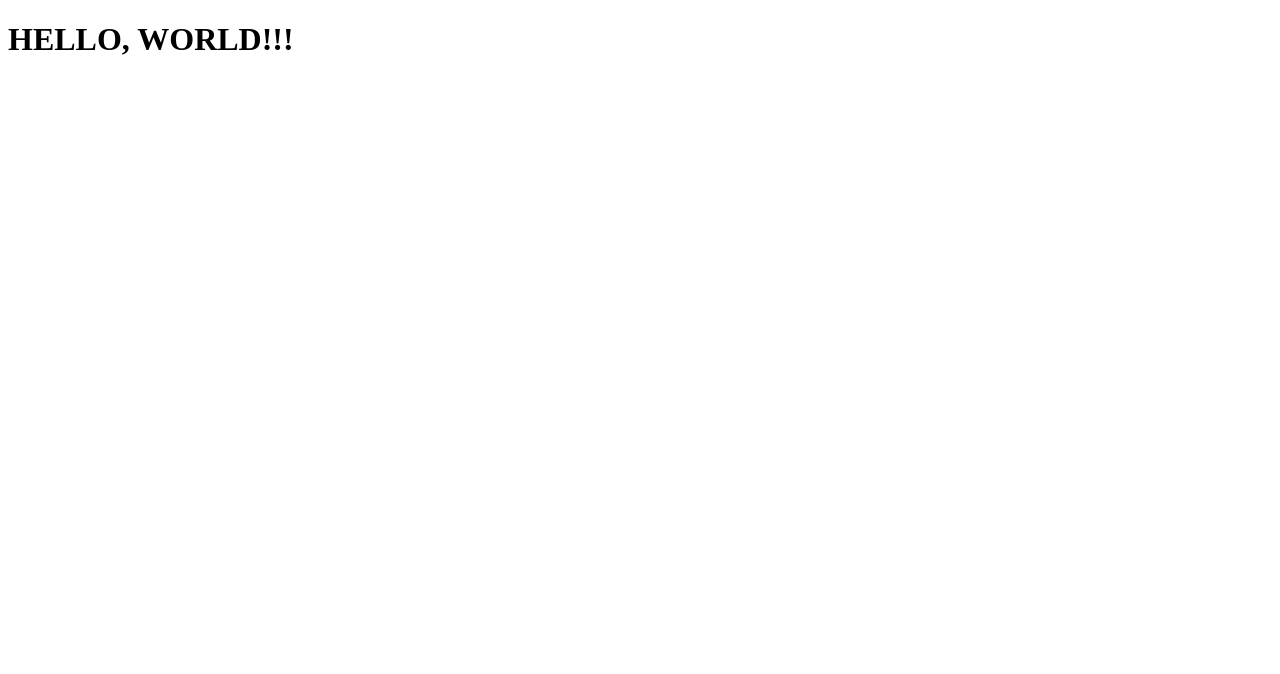
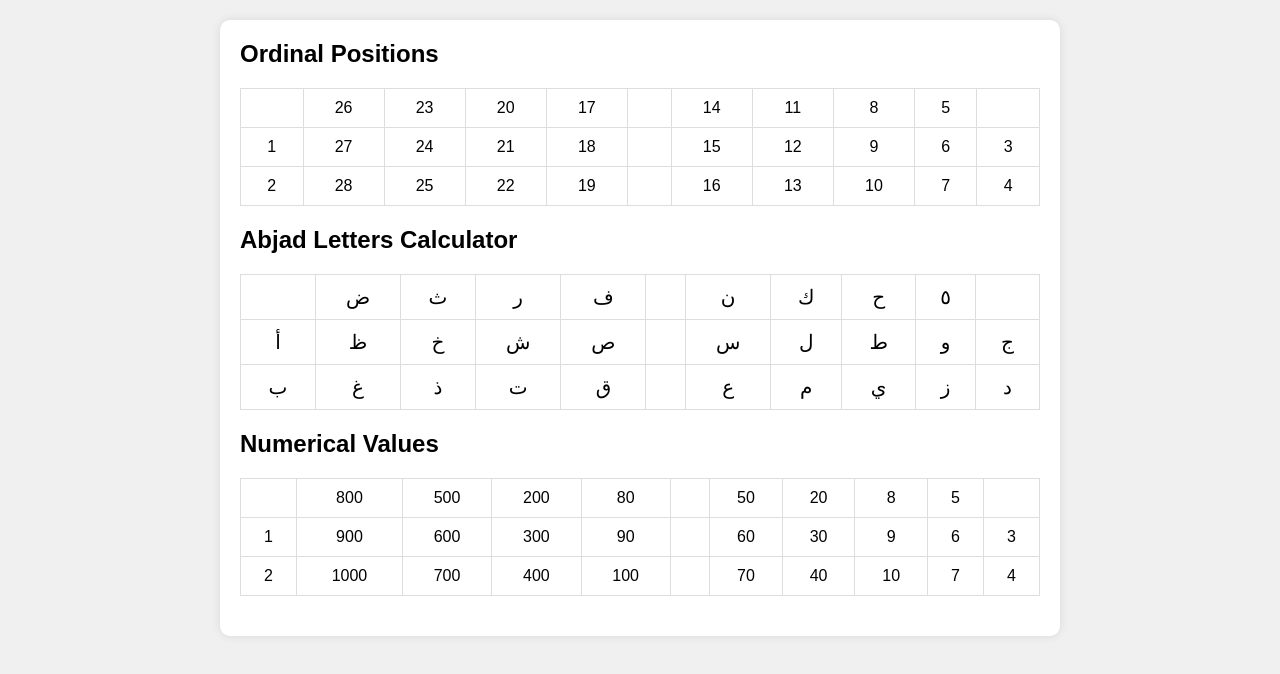
Before and after one commit to tiftikhar775/Abjad-Calculator, a plain HTML site: page index.html in a window 1280 px wide. Drawn offline with Linux system fonts and the light colour scheme.

Commit message:
added visual for tables, and buttons for abjad calculator

```diff
--- a/index.html
+++ b/index.html
@@ -4,10 +4,143 @@
     <meta charset="UTF-8">
     <meta name="viewport" content="width=device-width, initial-scale=1.0">
     <title>Abjad Calculator</title>
+    <link rel="stylesheet" href="style.css">
 </head>
 <body>
-    <h1>
-        HELLO, WORLD!!!
-    </h1>
+    <div class="table-container">
+        <!-- Ordinal Positions Table -->
+        <h2>Ordinal Positions</h2>
+        <table>
+            <tr>
+                <td></td> <!-- Gap -->
+                <td>26</td>
+                <td>23</td>
+                <td>20</td>
+                <td>17</td>
+                <td></td> <!-- Gap -->
+                <td>14</td>
+                <td>11</td>
+                <td>8</td>
+                <td>5</td>
+                <td></td> <!-- Gap -->
+            </tr>
+            <tr>
+                <td>1</td>
+                <td>27</td>
+                <td>24</td>
+                <td>21</td>
+                <td>18</td>
+                <td></td> <!-- Gap -->
+                <td>15</td>
+                <td>12</td>
+                <td>9</td>
+                <td>6</td>
+                <td>3</td>
+            </tr>
+            <tr>
+                <td>2</td>
+                <td>28</td>
+                <td>25</td>
+                <td>22</td>
+                <td>19</td>
+                <td></td> <!-- Gap -->
+                <td>16</td>
+                <td>13</td>
+                <td>10</td>
+                <td>7</td>
+                <td>4</td>
+            </tr>
+        </table>
+
+        <!-- Abjad Letters Calculator Table -->
+        <h2>Abjad Letters Calculator</h2>
+        <table>
+            <tr>
+                <td></td> <!-- Gap -->
+                <td id="calcBtn"><button class="abjad-calc-button">ض</button></td>
+                <td id="calcBtn"><button class="abjad-calc-button">ث</button></td>
+                <td id="calcBtn"><button class="abjad-calc-button">ر</button></td>
+                <td id="calcBtn"><button class="abjad-calc-button">ف</button></td>
+                <td></td> <!-- Gap -->
+                <td id="calcBtn"><button class="abjad-calc-button">ن</button></td>
+                <td id="calcBtn"><button class="abjad-calc-button">ك</button></td>
+                <td id="calcBtn"><button class="abjad-calc-button">ح</button></td>
+                <td id="calcBtn"><button class="abjad-calc-button">٥</button></td>
+                <td></td> <!-- Gap -->
+            </tr>
+            <tr>
+                <td id="calcBtn"><button class="abjad-calc-button">أ</button></td>
+                <td id="calcBtn"><button class="abjad-calc-button">ظ</button></td>
+                <td id="calcBtn"><button class="abjad-calc-button">خ</button></td>
+                <td id="calcBtn"><button class="abjad-calc-button">ش</button></td>
+                <td id="calcBtn"><button class="abjad-calc-button">ص</button></td>
+                <td></td> <!-- Gap -->
+                <td id="calcBtn"><button class="abjad-calc-button">س</button></td>
+                <td id="calcBtn"><button class="abjad-calc-button">ل</button></td>
+                <td id="calcBtn"><button class="abjad-calc-button">ط</button></td>
+                <td id="calcBtn"><button class="abjad-calc-button">و</button></td>
+                <td id="calcBtn"><button class="abjad-calc-button">ج</button></td>
+            </tr>
+            <tr>
+                <td id="calcBtn"><button class="abjad-calc-button">ب</button></td>
+                <td id="calcBtn"><button class="abjad-calc-button">غ</button></td>
+                <td id="calcBtn"><button class="abjad-calc-button">ذ</button></td>
+                <td id="calcBtn"><button class="abjad-calc-button">ت</button></td>
+                <td id="calcBtn"><button class="abjad-calc-button">ق</button></td>
+                <td></td> <!-- Gap -->
+                <td id="calcBtn"><button class="abjad-calc-button">ع</button></td>
+                <td id="calcBtn"><button class="abjad-calc-button">م</button></td>
+                <td id="calcBtn"><button class="abjad-calc-button">ي</button></td>
+                <td id="calcBtn"><button class="abjad-calc-button">ز</button></td>
+                <td id="calcBtn"><button class="abjad-calc-button">د</button></td>
+            </tr>
+        </table>
+
+        <!--Numerical Values Table-->
+        <h2>Numerical Values</h2>
+        <table>
+            <tr>
+                <td></td> <!-- Gap -->
+                <td>800</td>
+                <td>500</td>
+                <td>200</td>
+                <td>80</td>
+                <td></td> <!-- Gap -->
+                <td>50</td>
+                <td>20</td>
+                <td>8</td>
+                <td>5</td>
+                <td></td> <!-- Gap -->
+            </tr>
+            <tr>
+                <td>1</td>
+                <td>900</td>
+                <td>600</td>
+                <td>300</td>
+                <td>90</td>
+                <td></td> <!-- Gap -->
+                <td>60</td>
+                <td>30</td>
+                <td>9</td>
+                <td>6</td>
+                <td>3</td>
+            </tr>
+            <tr>
+                <td>2</td>
+                <td>1000</td>
+                <td>700</td>
+                <td>400</td>
+                <td>100</td>
+                <td></td> <!-- Gap -->
+                <td>70</td>
+                <td>40</td>
+                <td>10</td>
+                <td>7</td>
+                <td>4</td>
+            </tr>
+
+
+
+        </table>
 </body>
 </html>
--- a/style.css
+++ b/style.css
@@ -0,0 +1,72 @@
+body {
+    font-family: Arial, sans-serif;
+    display: flex;
+    flex-direction: column;
+    align-items: center;
+    margin: 0;
+    background-color: #f0f0f0;
+    padding: 20px;
+}
+
+.table-container {
+    overflow-x: auto;
+    width: 100%;
+    max-width: 800px;
+    background: white;
+    padding: 20px;
+    border-radius: 10px;
+    box-shadow: 0 0 10px rgba(0, 0, 0, 0.1);
+}
+
+table {
+    width: 100%;
+    border-collapse: collapse;
+    margin-bottom: 20px;
+}
+
+td {
+    border: 1px solid #ddd;
+    text-align: center;
+    padding: 10px;
+    position: relative;
+}
+
+/*.table-button {
+    width: 100%;
+    height: 100%;
+    border: none;
+    background-color: #4CAF50;
+    color: white;
+    font-size: 16px;
+    cursor: pointer;
+    border-radius: 5px;
+}
+
+.table-button:hover {
+    background-color: #45a049;
+}
+*/
+
+.abjad-calc-button {
+    font-size: x-large;
+    border: none;
+    background-color: white;
+    width: 100%;
+    height: 100%;
+    font-size: 20px;
+    padding: 10px;
+    cursor: pointer;
+}
+
+#calcBtn {
+    padding: 0px;
+}
+
+.abjad-calc-button:hover {
+    background-color: lightblue;
+    color: blue;
+}
+
+h2 {
+    margin-top: 0;
+}
```
